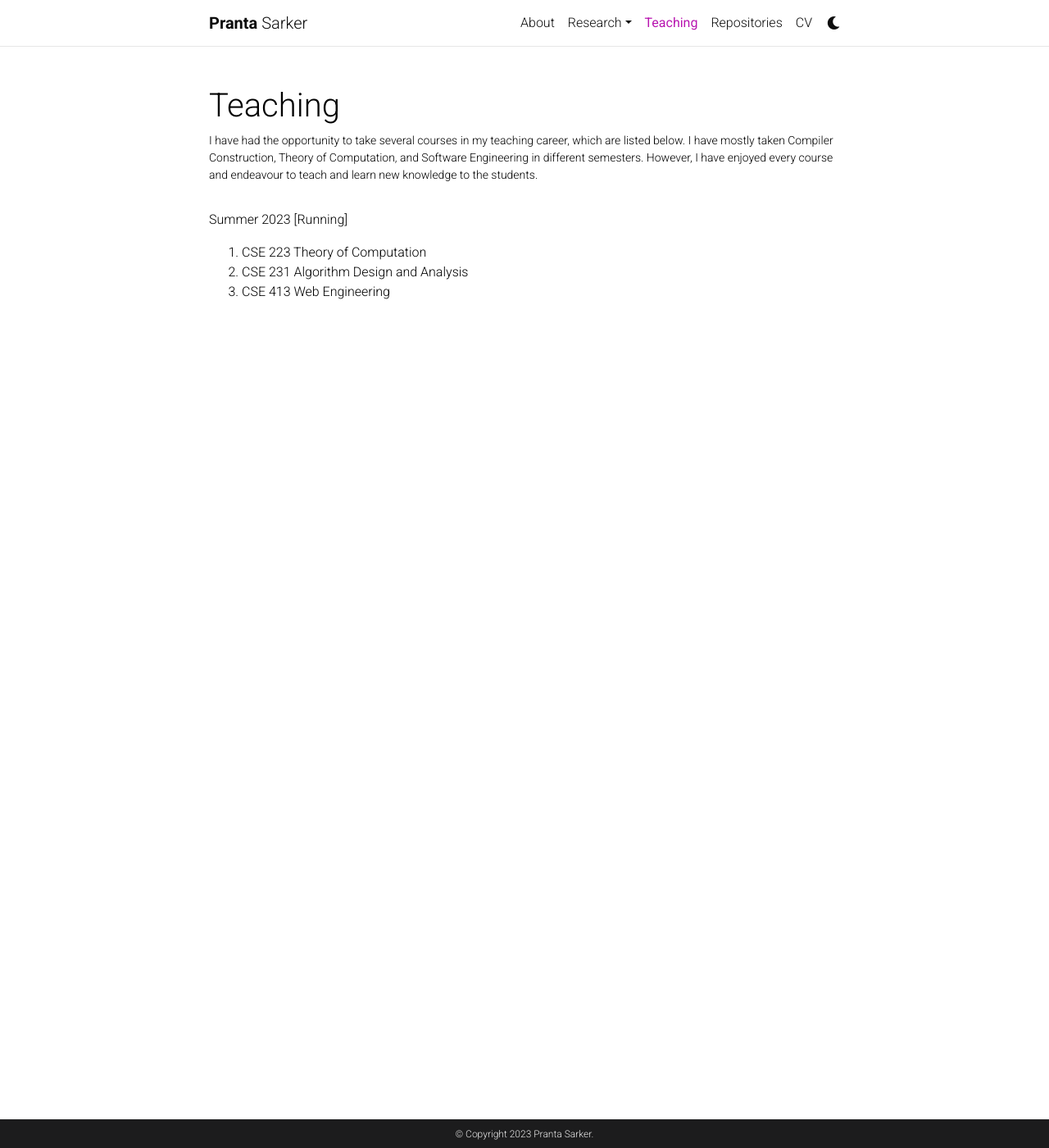
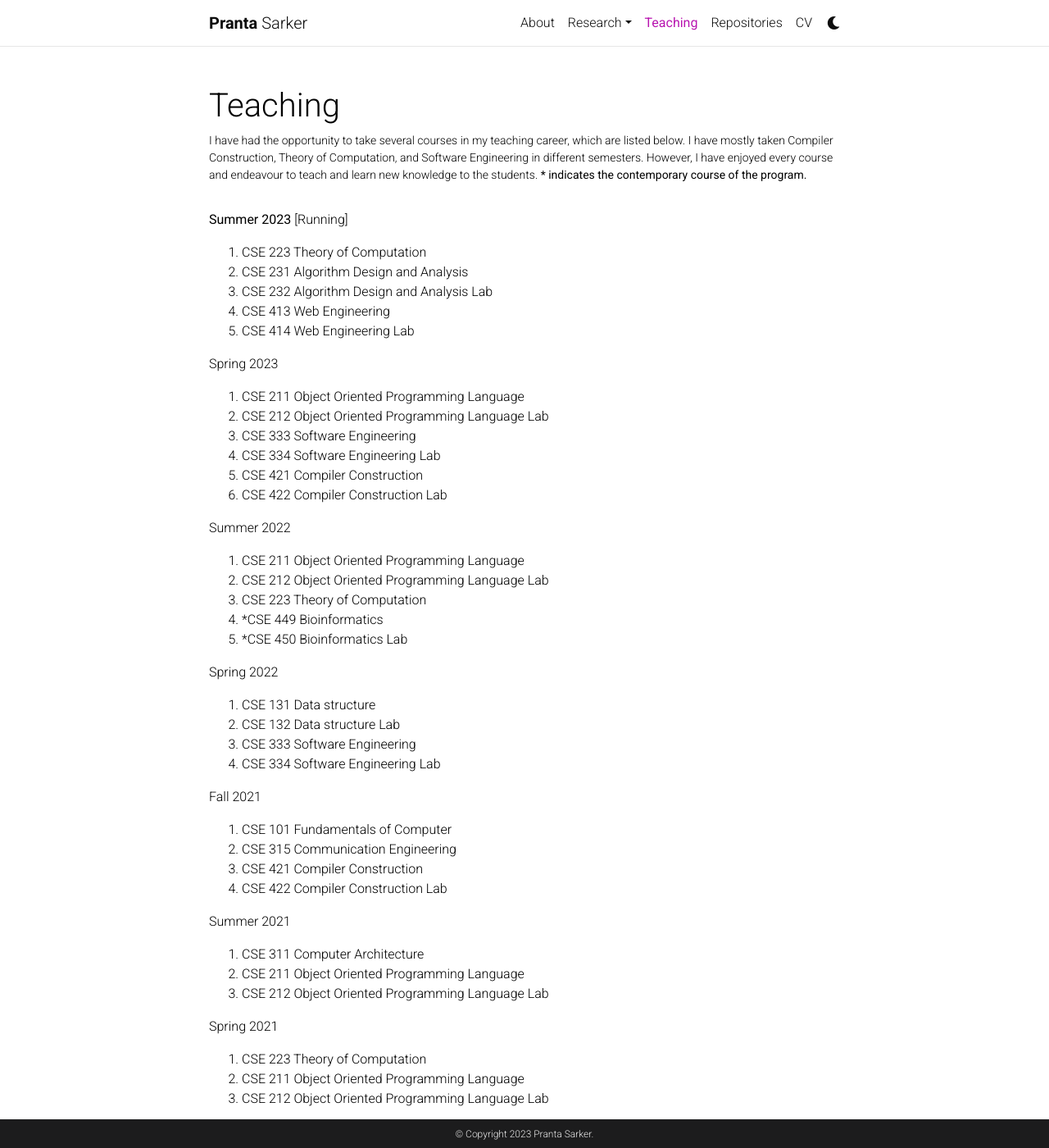
Before and after one commit to psarkerbd/psarkerbd.github.io, a Jekyll site: the page built from _pages/teaching.md, in a window 1280 px wide and 1400 px high. Shown: the whole window at 82% size. Built offline with Jekyll 4.4.1, drawn with Linux system fonts in a browser that asks for light colours; comment, search, counter and statistics services are not loaded; a style sheet for code colours, icons or effects is not loaded.

Commit message:
Update teaching.md

```diff
--- a/_pages/teaching.md
+++ b/_pages/teaching.md
@@ -2,11 +2,50 @@
 layout: page
 permalink: /teaching/
 title: Teaching
-description: I have had the opportunity to take several courses in my teaching career, which are listed below. I have mostly taken Compiler Construction, Theory of Computation, and Software Engineering in different semesters. However, I have enjoyed every course and endeavour to teach and learn new knowledge to the students.
+description: I have had the opportunity to take several courses in my teaching career, which are listed below. I have mostly taken Compiler Construction, Theory of Computation, and Software Engineering in different semesters. However, I have enjoyed every course and endeavour to teach and learn new knowledge to the students. <b> *  indicates the contemporary course of the program.</b>
 nav: true
 nav_order: 3
 ---
-Summer 2023 [Running]
+<b>Summer 2023</b> [Running]
 1. CSE 223 Theory of Computation
 2. CSE 231 Algorithm Design and Analysis
-3. CSE 413 Web Engineering
+3. CSE 232 Algorithm Design and Analysis Lab
+4. CSE 413 Web Engineering
+5. CSE 414 Web Engineering Lab
+
+Spring 2023
+1. CSE 211 Object Oriented Programming Language
+2. CSE 212 Object Oriented Programming Language Lab
+3. CSE 333 Software Engineering
+4. CSE 334 Software Engineering Lab
+5. CSE 421 Compiler Construction
+6. CSE 422 Compiler Construction Lab
+
+Summer 2022
+1. CSE 211 Object Oriented Programming Language
+2. CSE 212 Object Oriented Programming Language Lab
+3. CSE 223 Theory of Computation
+4. *CSE 449 Bioinformatics
+5. *CSE 450 Bioinformatics Lab
+
+Spring 2022
+1. CSE 131 Data structure
+2. CSE 132 Data structure Lab
+3. CSE 333 Software Engineering
+4. CSE 334 Software Engineering Lab
+
+Fall 2021
+1. CSE 101 Fundamentals of Computer
+2. CSE 315 Communication Engineering
+3. CSE 421 Compiler Construction
+4. CSE 422 Compiler Construction Lab
+
+Summer 2021
+1. CSE 311 Computer Architecture
+2. CSE 211 Object Oriented Programming Language
+3. CSE 212 Object Oriented Programming Language Lab
+
+Spring 2021
+1. CSE 223 Theory of Computation
+2. CSE 211 Object Oriented Programming Language
+3. CSE 212 Object Oriented Programming Language Lab
```
